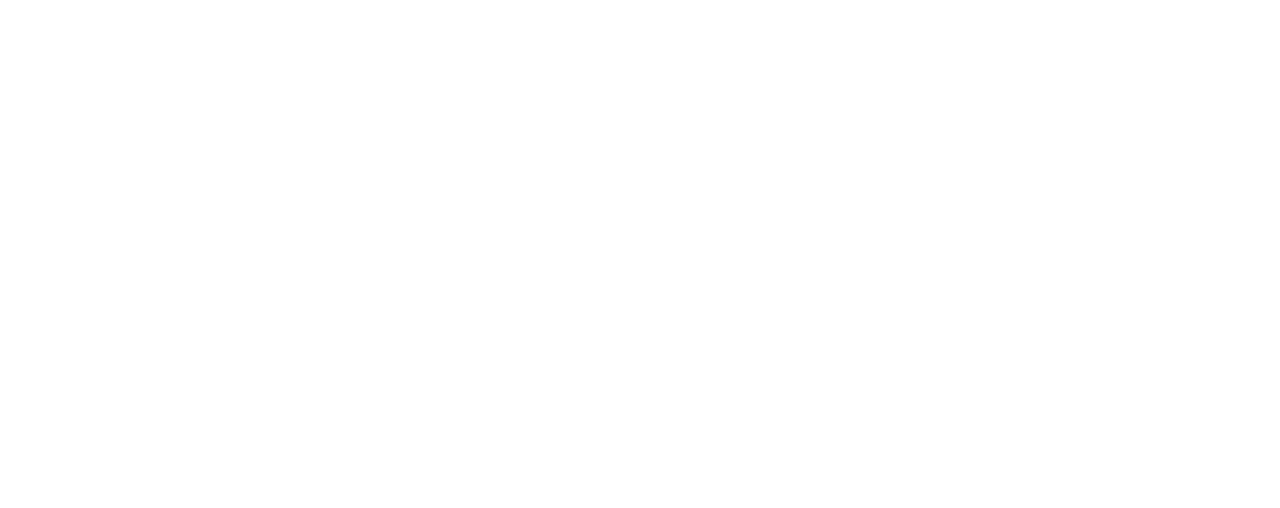
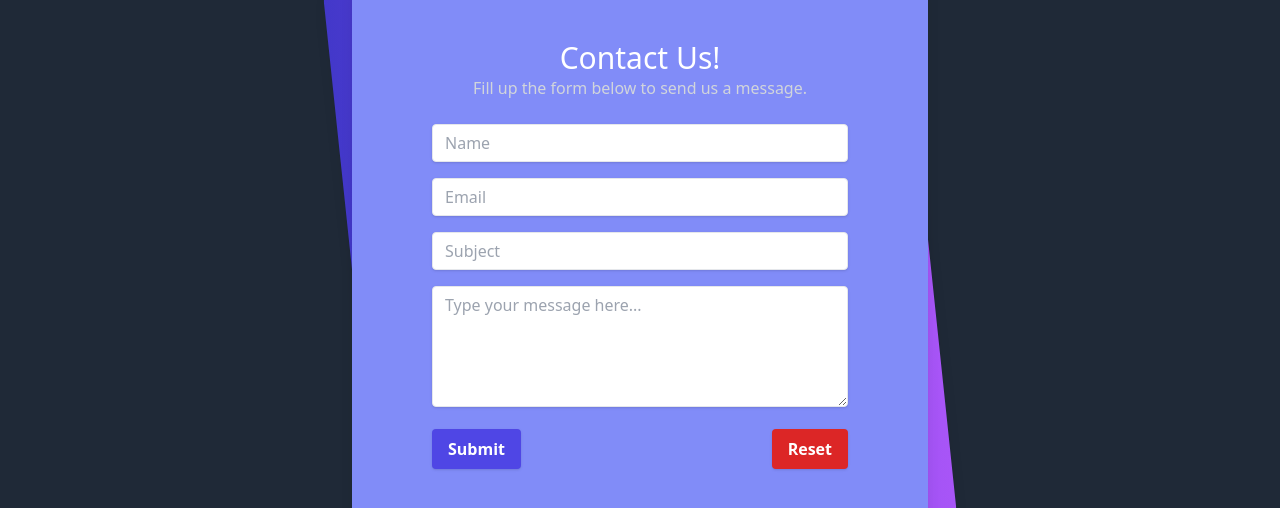
Before and after one commit to iamtanim0195/University-hostel-management-clinet, a React (Vite) app: page / in a window 1280 px wide. Shown: the part 1602-2110 px from the top of the page. Before the commit the page ends 1524 px from the top, so only its background shows below. Built offline with nearby package versions, Linux system fonts and the light colour scheme; no server answers.

Commit message:
contact us done

```diff
--- a/src/components/Shared/Navbar/MenuDropdown.jsx
+++ b/src/components/Shared/Navbar/MenuDropdown.jsx
@@ -18,7 +18,7 @@
               Home
             </button>
           </Link>
-          <Link to="/">
+          <Link to="/meals">
             <button className='disabled:cursor-not-allowed cursor-pointer hover:bg-neutral-100 py-3 px-4 text-sm font-semibold rounded-full  transition'>
               Meals
             </button>
--- /dev/null
+++ b/src/pages/Home/ContactUS/ContactUs.jsx
@@ -0,0 +1,62 @@
+
+const ContactUs = () => {
+    return (
+        <div>
+            <div className="min-h-screen bg-gray-800 py-6 flex flex-col justify-center sm:py-12">
+                <div className="relative py-3 sm:max-w-xl sm:mx-auto">
+                    <div className="absolute inset-0 bg-gradient-to-r from-indigo-700 to-purple-500 shadow-lg transform -skew-y-6 sm:skew-y-0 sm:-rotate-6 sm:rounded-3xl"></div>
+                    <div className="text-white relative px-4 py-10 bg-indigo-400 shadow-lg sm:rounded-3xl sm:p-20">
+                        <div className="text-center pb-6">
+                            <h1 className="text-3xl">Contact Us!</h1>
+                            <p className="text-gray-300">
+                                Fill up the form below to send us a message.
+                            </p>
+                        </div>
+                        <form>
+                            <input
+                                className="shadow mb-4 appearance-none border rounded w-full py-2 px-3 text-gray-700 leading-tight focus:outline-none focus:shadow-outline"
+                                type="text"
+                                placeholder="Name"
+                                name="name"
+                            />
+                            <input
+                                className="shadow mb-4 appearance-none border rounded w-full py-2 px-3 text-gray-700 leading-tight focus:outline-none focus:shadow-outline"
+                                type="email"
+                                placeholder="Email"
+                                name="email"
+                            />
+                            <input
+                                className="shadow mb-4 appearance-none border rounded w-full py-2 px-3 text-gray-700 leading-tight focus:outline-none focus:shadow-outline"
+                                type="text"
+                                placeholder="Subject"
+                                name="_subject"
+                            />
+                            <textarea
+                                className="shadow mb-4 min-h-0 appearance-none border rounded h-64 w-full py-2 px-3 text-gray-700 leading-tight focus:outline-none focus:shadow-outline"
+                                type="text"
+                                placeholder="Type your message here..."
+                                name="message"
+                                style={{ height: 121 }}
+                                defaultValue={""}
+                            />
+                            <div className="flex justify-between">
+                                <input
+                                    className="shadow bg-indigo-600 hover:bg-indigo-700 text-white font-bold py-2 px-4 rounded focus:outline-none focus:shadow-outline"
+                                    type="submit"
+                                    defaultValue="Send ➤"
+                                />
+                                <input
+                                    className="shadow bg-red-600 hover:bg-red-700 text-white font-bold py-2 px-4 rounded focus:outline-none focus:shadow-outline"
+                                    type="reset"
+                                />
+                            </div>
+                        </form>
+                    </div>
+                </div>
+            </div>
+
+        </div>
+    )
+}
+
+export default ContactUs;
--- a/src/pages/Home/Home.jsx
+++ b/src/pages/Home/Home.jsx
@@ -1,4 +1,5 @@
 import Banner from "./Banner/Banner"
+import ContactUs from "./ContactUS/ContactUs"
 import MealsByCategory from "./MealsByCategory/MealsByCategory"
 
 const Home = () => {
@@ -7,6 +8,7 @@
     <div>
       <Banner />
       <MealsByCategory />
+      <ContactUs/>
     </div>
   )
 }
--- /dev/null
+++ b/src/pages/Meals/Meals.jsx
@@ -0,0 +1,8 @@
+
+const Meals = () => {
+    return (
+        <div>Meals</div>
+    )
+}
+
+export default Meals;
--- a/src/routes/Routes.jsx
+++ b/src/routes/Routes.jsx
@@ -7,6 +7,7 @@
 import { getMeal, getmealByCategory } from '../api/mealCategory'
 import PrivateRoute from './PrivateRoute'
 import MealDetails from '../pages/Home/MealsByCategory/MealDetails'
+import Meals from '../pages/Meals/Meals'
 
 export const router = createBrowserRouter([
   {
@@ -31,4 +32,5 @@
   },
   { path: '/login', element: <Login /> },
   { path: '/signup', element: <SignUp /> },
+  { path: '/meals', element: <Meals /> },
 ])
```
